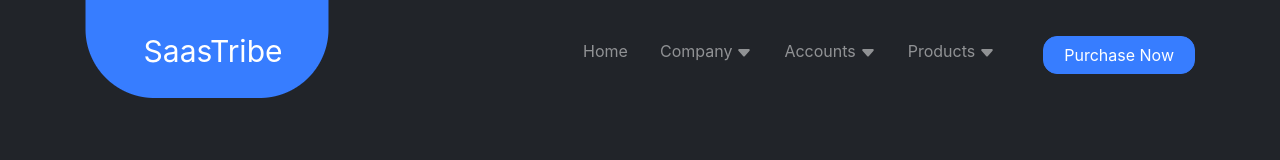
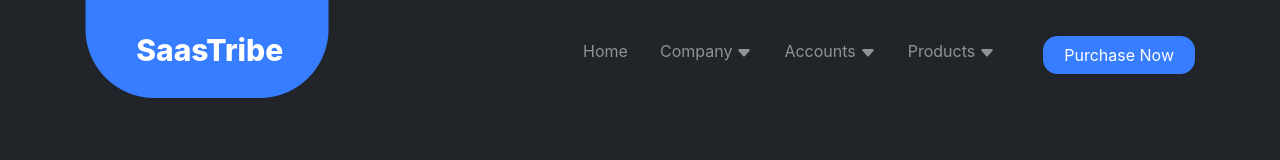
Before and after one commit to UserSina/react-saastribe-challenge, a React (Create React App) app: page / in a window 1280 px wide. Shown: the top 160 px of the page. Built offline with nearby package versions, Linux system fonts and the light colour scheme.

Commit message:
Update logo size

```diff
--- a/src/scss/_navbar.scss
+++ b/src/scss/_navbar.scss
@@ -17,8 +17,9 @@
 
 .logo-container .brand {
   position: absolute;
+  font-weight: 800;
   font-size: 30px;
-  top: 15%;
-  left: 24%;
+  top: 14%;
+  left: 21%;
   z-index: 1001;
 }
```
Also changed, not shown: src/App.css.
